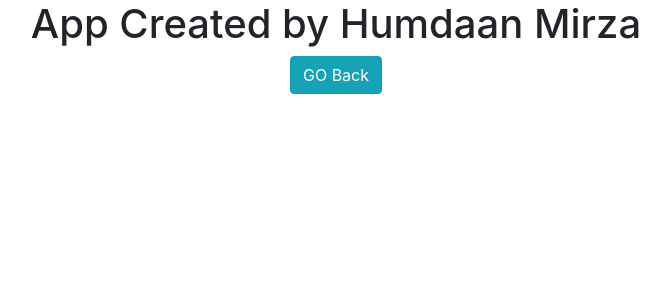
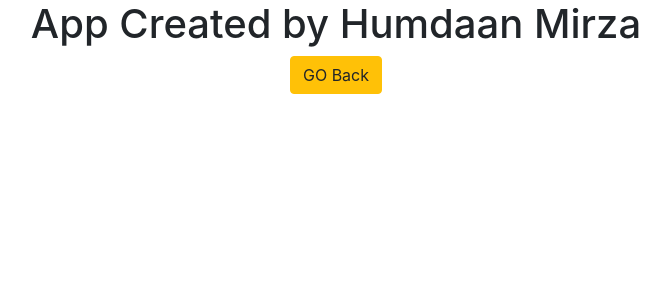
Before and after one commit to Humdaan-786/Password_gen_Dj, a Django app: page /about/ in a window 1280 px wide. Shown: the top 300 px of the page, without its empty margins (304-974 px from the left). Run offline with Django 4.2, Linux system fonts and the light colour scheme.

Commit message:
Warning button

```diff
--- a/generator1/templates/generator1/about.html
+++ b/generator1/templates/generator1/about.html
@@ -4,6 +4,6 @@
     <h1>
         App Created by Humdaan Mirza
     </h1>
-    <a class="btn btn-info" href='/home'>GO Back</a>
+    <a class="btn btn-warning" href='/home'>GO Back</a>
 </div>
 </html>
```
